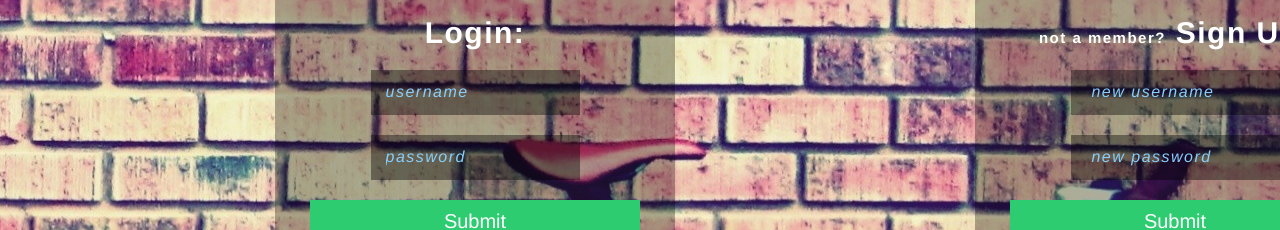
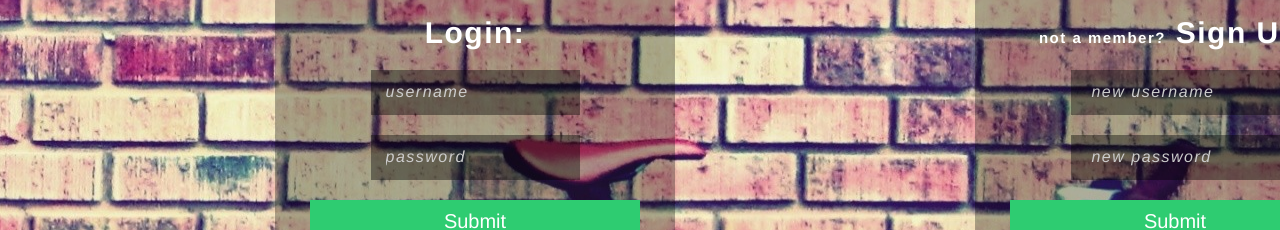
Before and after one commit to girlslearningcodeyul/frontend_alybae, a React (Create React App) app: page / in a window 1280 px wide. Shown: the part 329-559 px from the top of the page. Built offline with nearby package versions, Linux system fonts and the light colour scheme.

Commit message:
minor fixes - Ksenia

```diff
--- a/src/App.css
+++ b/src/App.css
@@ -60,7 +60,7 @@ _____________________________________________________________
   font-family: Helvetica, sans-serif;
 }
 
-.input{
+.inputLogin{
   display:block;
   color:white;
   margin:20px auto;
@@ -88,9 +88,10 @@ _____________________________________________________________
   background-position-X: 85%;
 }
 
-::-webkit-input-placeholder { /* Chrome/Opera/Safari */
+.inputLogin::-webkit-input-placeholder { /* Chrome/Opera/Safari */
   color: #ccc;
   font-family: Helvetica, sans-serif;
+  font-style: none;
 }
 
 span{
--- a/src/Login.js
+++ b/src/Login.js
@@ -80,13 +80,13 @@ class Login extends Component {
     renderLoginForm = () => {
         return (<div className="loginDiv"> Login:
           <form onSubmit={this.handleLoginSubmit}>
-                <div><input className="input" type="text" placeholder="username"
+                <div><input className="inputLogin" type="text" placeholder="username"
                     onChange={this.handleUsernameChange}
                     value={this.inputUsernameValue}>
                 </input>
                 </div>
                 <div>
-                    <input className="input" type="text" placeholder="password"
+                    <input className="inputLogin" type="text" placeholder="password"
                         onChange={this.handlePasswordChange}
                         value={this.inputPasswordValue}>
                     </input>
@@ -99,13 +99,13 @@ class Login extends Component {
     renderCreateAccountForm = () => {
         return (<div> <span>not a member?</span> Sign Up:
         <form onSubmit={this.handleCreateAccount}>
-                <div><input className="input" type="text" placeholder=" new username"
+                <div><input className="inputLogin" type="text" placeholder=" new username"
                     onChange={this.handleUsernameCreate}
                     value={this.inputUsernameCreate}>
                 </input>
                 </div>
                 <div>
-                    <input className="input" type="text" placeholder=" new password"
+                    <input className="inputLogin" type="text" placeholder=" new password"
                         onChange={this.handlePasswordCreate}
                         value={this.inputPasswordCreate}>
                     </input>
```
